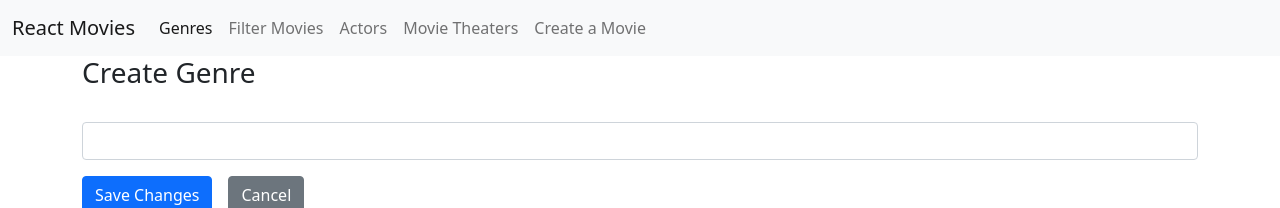
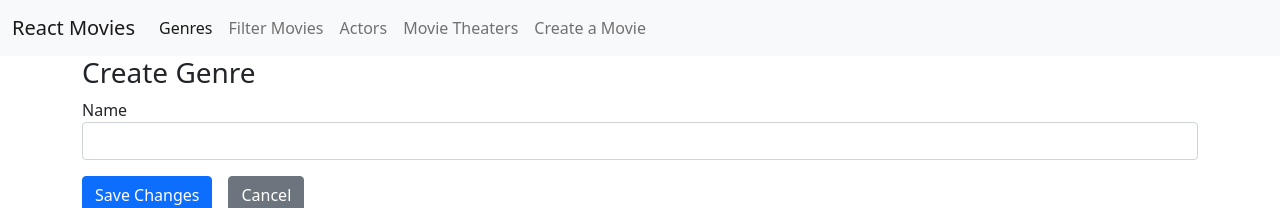
Before and after one commit to underthehoodlearning/react-movies, a React (Create React App) app: page /genres/create in a window 1280 px wide. Shown: the top 208 px of the page. Built offline with nearby package versions, Linux system fonts and the light colour scheme.

Commit message:
Added required and uppercase validation rules

```diff
--- a/package.json
+++ b/package.json
@@ -17,7 +17,8 @@
     "react-router-dom": "^5.2.1",
     "react-scripts": "4.0.3",
     "typescript": "^4.1.2",
-    "web-vitals": "^1.0.1"
+    "web-vitals": "^1.0.1",
+    "yup": "^0.32.9"
   },
   "scripts": {
     "start": "react-scripts start",
--- a/src/App.tsx
+++ b/src/App.tsx
@@ -2,6 +2,9 @@ import { BrowserRouter, Route, Switch } from 'react-router-dom';
 import './App.css';
 import Menu from './Menu';
 import routes from './route-config';
+import configureValidations from './validations';
+
+configureValidations();
 
 function App() {
 
--- /dev/null
+++ b/src/forms/text-field.tsx
@@ -0,0 +1,18 @@
+import { Field, ErrorMessage } from "formik";
+
+export default function TextField(props: TextFieldProps) {
+    return (
+        <div className="mb-3">
+            <label htmlFor={props.field}>{props.displayName}</label>
+            <Field name={props.field} id={props.field} className="form-control"/>
+            <ErrorMessage name={props.field}>
+                { msg => <div className="text-danger">{msg}</div>}
+            </ErrorMessage>
+        </div>
+    )
+}
+
+interface TextFieldProps {
+    field: string;
+    displayName: string;
+}
--- a/src/genres/create-genres.tsx
+++ b/src/genres/create-genres.tsx
@@ -1,5 +1,7 @@
-import { Field, Form, Formik } from "formik";
-import { Link, useHistory } from "react-router-dom";
+import { Form, Formik } from "formik";
+import { Link } from "react-router-dom";
+import * as Yup from 'yup';
+import TextField from "../forms/text-field";
 import Button from "../utils/button";
 
 export default function CreateGenre(){
@@ -14,12 +16,14 @@ export default function CreateGenre(){
                 onSubmit={ value => {
                     console.log(value);
                 }}
+                validationSchema={
+                    Yup.object({
+                        name: Yup.string().required('This field is required').firstLetterUppercase()
+                    })
+                }
             >
                 <Form>
-                    <div className="mb-3">
-                        <label htmlFor="name"></label>
-                        <Field name="name" id="name" className="form-control"/>
-                    </div>
+                    <TextField field="name" displayName="Name"></TextField>
 
                     <Button type="submit">Save Changes</Button>
                     <Link className="btn btn-secondary" to="/genres">Cancel</Link>
--- /dev/null
+++ b/src/validations.ts
@@ -0,0 +1,16 @@
+import * as Yup from 'yup';
+
+function configureValidations(){
+    Yup.addMethod(Yup.string, 'firstLetterUppercase', function (){
+        return this.test('first-letter-uppercase',
+        'First letter must be uppercase', function (value) {
+            if (value && value.length > 0){
+                const firstLetter = value.substring(0, 1);
+                return firstLetter === firstLetter.toUpperCase();
+            }
+            return true;
+        })
+    })
+}
+
+export default configureValidations;
```
Also changed, not shown: src/global.d.ts (added, +8 -0 lines), 1 other file (tests, documents, lock files or other folders).
